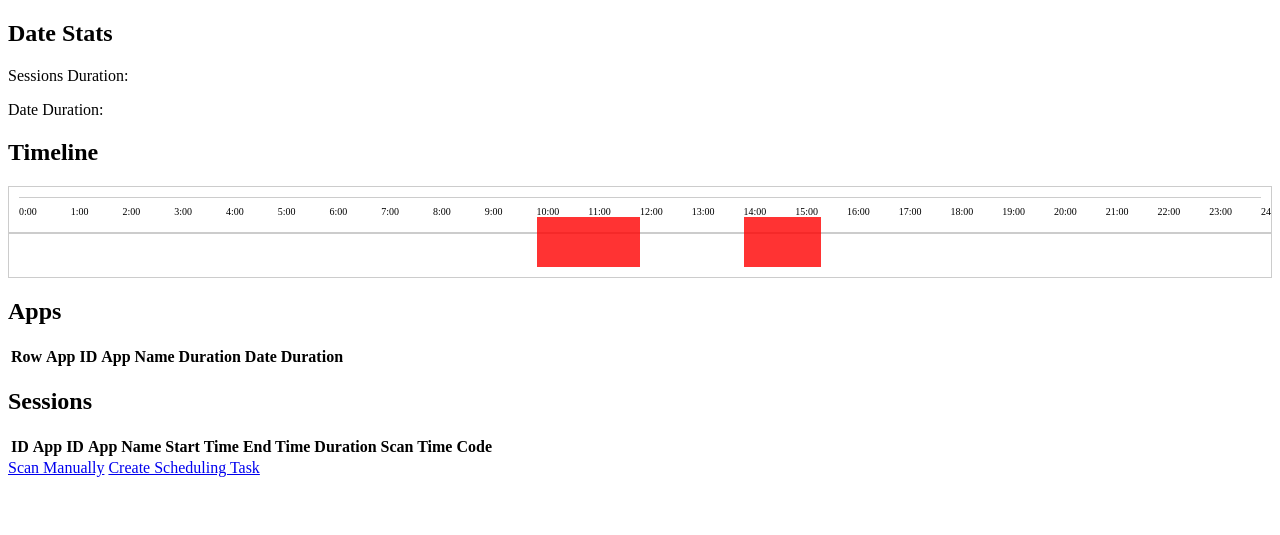
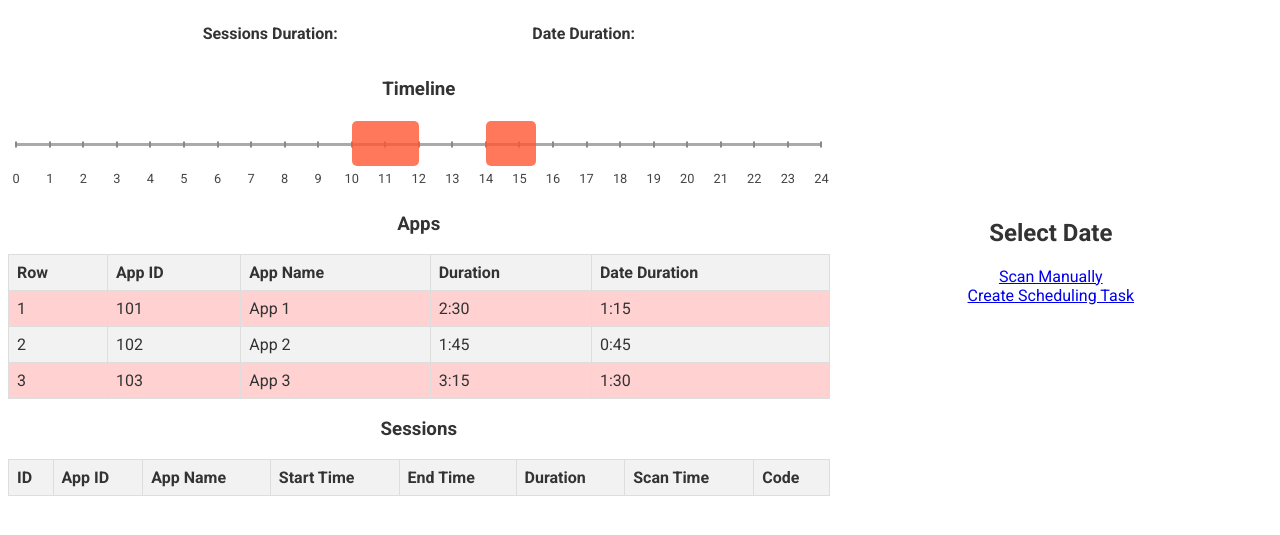
Before and after one commit to MHD-MMfire/MMTime, a Flask app: template templates/dashboard.html in a window 1280 px wide. Shown: the top 535 px of the page. Run offline with Flask 3, Linux system fonts and the light colour scheme; the template is opened without the code that fills it, so the values that code supplies are empty.

Commit message:
timeline fixed, apps table added, frontend appearance almost completed

```diff
--- a/static/css/app.css
+++ b/static/css/app.css
@@ -1,59 +1,164 @@
-/* Left panel timeline styles */
-.left-panel-timeline {
-    margin-top: 20px;
+:root {
+    --primary-color: #FF5733; /* Red color */
+    --primary-color-light: #ffd1d1; /* Red color light*/
+    --secondary-color: #ddd; /* Grey color #757575 */
+    --secondary-color-light: #f2f2f2; /* Grey color light*/
+    --text-color: #333333;
 }
+
+*, *:before, *:after {
+    box-sizing: border-box;
+    font-family: "Roboto", sans-serif;
+}
+
+.container {
+    display: flex;
+    color: var(--text-color);
+}
+
+.left-panel,
+.right-panel {
+    display: flex;
+    flex-direction: column;
+    justify-content: center; /* Center vertically */
+    align-items: center; /* Center horizontally */
+}
+
+.left-panel {
+    flex: 0 0 65%; /* Take 65% of the container's width */
+}
+
+.right-panel {
+    flex: 1; /* Take remaining space */
+}
+
+.date-stats {
+    width: 100%;
+    display: flex;
+    flex-direction: row;
+    justify-content: space-evenly; /* Space items evenly along the main axis */
+    align-items: center; /* Center items vertically */
+}
+
+.primary {
+    color: var(--primary-color);
+}
+
+
+/*-------------------------Timeline------------------------------*/
+
 
 .timeline {
     position: relative;
-    border: 1px solid #ccc;
-    padding: 10px;
-    overflow-x: auto;
+    /*border: 1px solid #ccc;*/
+    overflow-x: hidden;
+    width: 100%;
+    padding: 25px 1% 1%;
 }
 
 .timeline-line {
-    position: absolute;
-    top: 50%;
-    left: 0;
-    width: 100%;
-    height: 2px; /* Adjust line height as needed */
-    background-color: #ccc;
+    position: relative;
+    height: 3px;
+    background-color: #aaa;
 }
 
 .timeline-guides {
     position: relative;
-    height: 20px; /* Adjust height as needed */
 }
 
 .timeline-guides:before {
     content: "";
     position: absolute;
     top: 0;
-    left: 0;
+    bottom: 0;
     width: 100%;
-    height: 100%;
-    border-top: 1px solid #ccc;
+    /*border-left: 1px solid #ccc;*/
 }
 
 .timeline-guides div {
     position: absolute;
     bottom: 0;
-    font-size: 10px; /* Adjust font size as needed */
+    color: #444;
+    font-size: 0.8em;
+    transform: translateX(-50%);
 }
 
 .timeline-events {
     position: relative;
-    height: 50px; /* Adjust height as needed */
+    height: 40px;
+    z-index: 10;
 }
 
 .timeline-event {
     position: absolute;
-    background-color: red;
+    background-color: var(--primary-color);
+    border-radius: 5px;
     opacity: 0.8;
-    height: 50px;
-
+    top: -25px;
+    height: 45px;
 }
 
 .timeline-event:hover {
     opacity: 1;
+}
+
+/*-------------------------Tooltip------------------------------*/
+
+
+.tooltip {
+    position: fixed;
+    display: none; /* Initially hidden */
+    background-color: var(--secondary-color-light);
+    border: 1px solid var(--secondary-color);
+    border-radius: 10px;
+    padding: 5px;
+    z-index: 999; /* Ensure tooltip appears on top of other elements */
+}
+
+.timeline-ruler {
+    position: absolute;
+    top: 0;
+    width: 2px; /* Adjust width as needed */
+    height: 6px;
+    background-color: #888;
+    transform: translateX(-50%) translateY(-25%);
 
 }
+
+/*-------------------------Tables------------------------------*/
+
+.table {
+    width: 100%;
+    border-collapse: collapse;
+}
+
+.table th, .table td {
+    padding: 8px;
+    border: 1px solid var(--secondary-color);
+}
+
+.table th {
+    background-color: var(--secondary-color-light);
+    text-align: left;
+}
+
+.table tbody tr:nth-child(even) {
+    background-color: var(--secondary-color-light);
+}
+
+.table tbody tr:hover {
+    background-color: var(--secondary-color);
+}
+
+.trow {
+    background-color: var(--primary-color-light); /* Red */
+}
+
+.trow2 {
+    background-color: #bdecb6; /* Green */
+}
+
+.hover {
+    transform: scale(1.02);
+    transition: transform 0.2s ease-in-out;
+}
--- a/static/js/app.js
+++ b/static/js/app.js
@@ -1,3 +1,5 @@
+//----------------------Time Line------------------------
+
 // Function to generate timeline guides
 function generateGuides() {
     var timelineGuides = document.querySelector('.timeline-guides');
@@ -5,9 +7,22 @@ function generateGuides() {
 
     for (var hour = 0; hour <= 24; hour++) {
         var guideDiv = document.createElement('div');
-        guideDiv.textContent = hour + ':00'; // Display hour
+        guideDiv.textContent = hour + ''; // Display hour
         guideDiv.style.left = (hour * hourWidth) + '%'; // Position guide
         timelineGuides.appendChild(guideDiv);
+    }
+}
+
+// Function to generate vertical rulers on the timeline line
+function generateVerticalRulers() {
+    var timelineLine = document.querySelector('.timeline-line');
+    var hourWidth = 100 / 24;
+
+    for (var hour = 0; hour <= 24; hour++) {
+        var rulerDiv = document.createElement('div');
+        rulerDiv.className = 'timeline-ruler';
+        rulerDiv.style.left = (hour * hourWidth) + '%';
+        timelineLine.appendChild(rulerDiv);
     }
 }
 
@@ -23,6 +38,24 @@ function populateTimeline(sessions) {
         eventDiv.className = 'timeline-event';
         eventDiv.style.left = calculatePosition(startTime) + '%';
         eventDiv.style.width = calculateWidth(startTime, endTime) + '%';
+
+        // Add data attributes
+        eventDiv.setAttribute('data-start-time', session.start_time);
+        eventDiv.setAttribute('data-end-time', session.end_time);
+        eventDiv.setAttribute('data-duration', session.duration);
+        eventDiv.setAttribute('data-app-name', session.app_name);
+
+        // Add event listener for tooltip
+        eventDiv.addEventListener('mouseover', function(ev) {
+            // Show tooltip with session details
+            showTooltip(ev);
+        });
+
+        // Remove tooltip when mouse leaves eventDiv
+        eventDiv.addEventListener('mouseout', function() {
+            // Hide tooltip
+            hideTooltip();
+        });
 
         timelineEvents.appendChild(eventDiv);
     });
@@ -44,14 +77,94 @@ function calculateWidth(startTime, endTime) {
 
 // Example session data (similar to previous code)
 var sessions = [
-    { start_time: '2024-03-23 10:00:00', end_time: '2024-03-23 12:00:00' },
-    { start_time: '2024-03-23 14:00:00', end_time: '2024-03-23 15:30:00' },
+    { start_time: '2024-03-23 10:00:00', end_time: '2024-03-23 12:00:00', duration: '2:00', app_name: 'Dota 2' },
+    { start_time: '2024-03-23 14:00:00', end_time: '2024-03-23 15:30:00', duration: '1:30', app_name: 'Dota 2'  },
     // Add more session data as needed
 ];
 
 // Generate timeline guides and populate the timeline with session data
 generateGuides();
+generateVerticalRulers();
 populateTimeline(sessions);
+
+//----------------TOOLTIP--------------------------
+
+
+const tooltip = document.querySelector('.tooltip');
+
+// Function to show tooltip
+function showTooltip(event) {
+    const startTime = event.target.dataset.startTime;
+    const endTime = event.target.dataset.endTime;
+    const duration = event.target.dataset.duration;
+    const appName = event.target.dataset.appName;
+
+    // Set tooltip content
+    tooltip.innerHTML = `
+        <strong>Start Time:</strong> <span class="primary">${startTime}</span><br>
+        <strong>End Time:</strong> <span class="primary">${endTime}</span><br>
+        <strong>Duration:</strong> <span class="primary">${duration}</span><br>
+        <strong>App Name:</strong> <span class="primary">${appName}</span>
+    `;
+
+    // Position tooltip relative to the event
+    const rect = event.target.getBoundingClientRect();
+    tooltip.style.bottom = `${window.innerHeight - rect.top + 10}px`;
+    tooltip.style.left = `${rect.left}px`;
+
+    // Show tooltip
+    tooltip.style.display = 'block';
+}
+
+function hideTooltip() {
+    tooltip.style.display = 'none';
+}
+
+//------------------------App Table---------------------------
+
+// Sample test data for apps
+const appsData = [
+    { row: 1, app_id: 101, app_name: 'App 1', duration: '2:30', date_duration: '1:15' },
+    { row: 2, app_id: 102, app_name: 'App 2', duration: '1:45', date_duration: '0:45' },
+    { row: 3, app_id: 103, app_name: 'App 3', duration: '3:15', date_duration: '1:30' },
+    // Add more sample data as needed
+];
+
+// Function to populate the apps table
+function populateAppsTable() {
+    const appsTableBody = document.getElementById('apps-table-body');
+
+    appsData.forEach(app => {
+        const row = document.createElement('tr');
+
+        // Populate table cells
+        row.innerHTML = `
+            <td>${app.row}</td>
+            <td>${app.app_id}</td>
+            <td>${app.app_name}</td>
+            <td>${app.duration}</td>
+            <td>${app.date_duration}</td>
+        `;
+
+          // Add purpose class for color coding
+        row.classList.add("trow");
+
+        // Add hover effect
+        row.addEventListener('mouseenter', () => {
+            row.classList.add('hover');
+        });
+
+        row.addEventListener('mouseleave', () => {
+            row.classList.remove('hover');
+        });
+
+        // Append row to table body
+        appsTableBody.appendChild(row);
+    });
+}
+
+// Call the function to populate the apps table
+populateAppsTable();
 
 
 /*
--- a/templates/dashboard.html
+++ b/templates/dashboard.html
@@ -2,29 +2,33 @@
 
 {% block head %}
     <link rel="stylesheet" type="text/css" href="{{ url_for('static', filename='css/app.css') }}">
+
+    <link rel="preconnect" href="https://fonts.googleapis.com">
+    <link rel="preconnect" href="https://fonts.gstatic.com" crossorigin>
+    <link href="https://fonts.googleapis.com/css2?family=Roboto:ital,wght@0,100;0,300;0,400;0,500;0,700;0,900;1,100;1,300;1,400;1,500;1,700;1,900&display=swap" rel="stylesheet">
 {% endblock %}
 
 {% block body %}
     <div class="container">
         <div class="left-panel">
             <!-- Date Stats -->
+{#            <h2>Date Stats</h2>#}
             <div class="date-stats">
-                <h2>Date Stats</h2>
-                <p>Sessions Duration: <span id="sessions-duration"></span></p>
-                <p>Date Duration: <span id="date-duration"></span></p>
+                <p><strong>Sessions Duration:</strong> <span id="sessions-duration" class="primary"></span></p>
+                <p><strong>Date Duration:</strong> <span id="date-duration" class="primary"></span></p>
             </div>
             <!-- Horizontal Timeline -->
-            <div class="left-panel-timeline">
-                <h2>Timeline</h2>
-                <div class="timeline">
-                    <div class="timeline-line"></div>
-                    <div class="timeline-guides"></div>
-                    <div class="timeline-events"></div>
-                </div>
+            <h3>Timeline</h3>
+            <div class="timeline">
+                <div class="timeline-line"></div>
+                <div class="timeline-events"></div>
+                <div class="timeline-guides"></div>
+                <div class="tooltip"></div>
             </div>
+
             <!-- Apps Table -->
-            <h2>Apps</h2>
-            <table id="apps-table">
+            <h3>Apps</h3>
+            <table id="apps-table" class="table">
                 <thead>
                     <tr>
                         <th>Row</th>
@@ -34,13 +38,13 @@
                         <th>Date Duration</th>
                     </tr>
                 </thead>
-                <tbody>
+                <tbody id="apps-table-body">
                     <!-- Apps table content will be populated dynamically -->
                 </tbody>
             </table>
             <!-- Sessions Table -->
-            <h2>Sessions</h2>
-            <table id="sessions-table">
+            <h3>Sessions</h3>
+            <table id="sessions-table" class="table">
                 <thead>
                     <tr>
                         <th>ID</th>
@@ -53,23 +57,23 @@
                         <th>Code</th>
                     </tr>
                 </thead>
-                <tbody>
+                <tbody id="sessions-table-body">
                     <!-- Sessions table content will be populated dynamically -->
                 </tbody>
             </table>
         </div>
         <div class="right-panel">
             <!-- Solar Hijri Calendar -->
+            <h2>Select Date</h2>
             <div id="solar-hijri-calendar">
                 <!-- Calendar content will be populated dynamically -->
             </div>
+            <a href="/scan">Scan Manually</a>
+            <a href="/scheduler">Create Scheduling Task</a>
         </div>
     </div>
     <!-- Include JavaScript scripts -->
 {#    TODO: don't use CDN#}
     <script src="https://ajax.googleapis.com/ajax/libs/jquery/3.5.1/jquery.min.js"></script>
     <script src="{{ url_for('static', filename='js/app.js') }}"></script>
-
-    <a href="/scan">Scan Manually</a>
-    <a href="/scheduler">Create Scheduling Task</a>
 {% endblock %}
```
